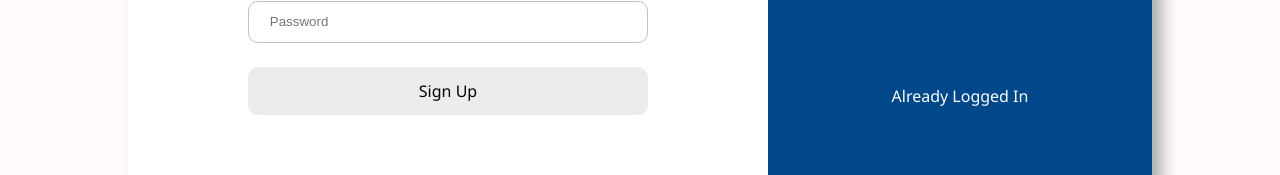
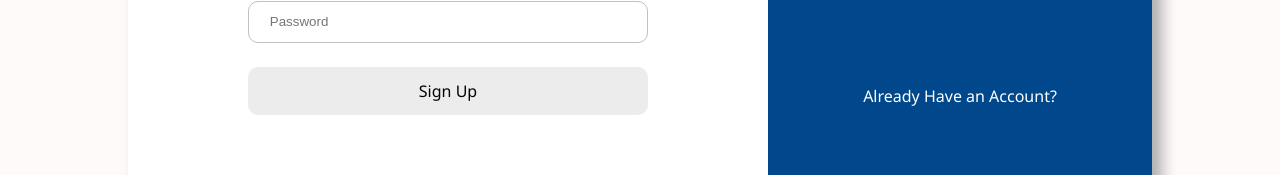
Before and after one commit to Aryanarya01/LinkedIn, a Next.js app in the folder frontend/: page /login in a window 1280 px wide. Shown: the part 337-512 px from the top of the page. Built offline with nearby package versions, Linux system fonts and the light colour scheme.

Commit message:
cardContainer_right

```diff
--- a/frontend/src/pages/login/index.jsx
+++ b/frontend/src/pages/login/index.jsx
@@ -65,7 +65,7 @@ const LoginComponent = () => {
           </div>
           <div className={styles.cardContainer_right}>
 
-              <p>Already Logged In</p>
+              <p>Already Have an Account?</p>
 
           </div>
         </div>
```
